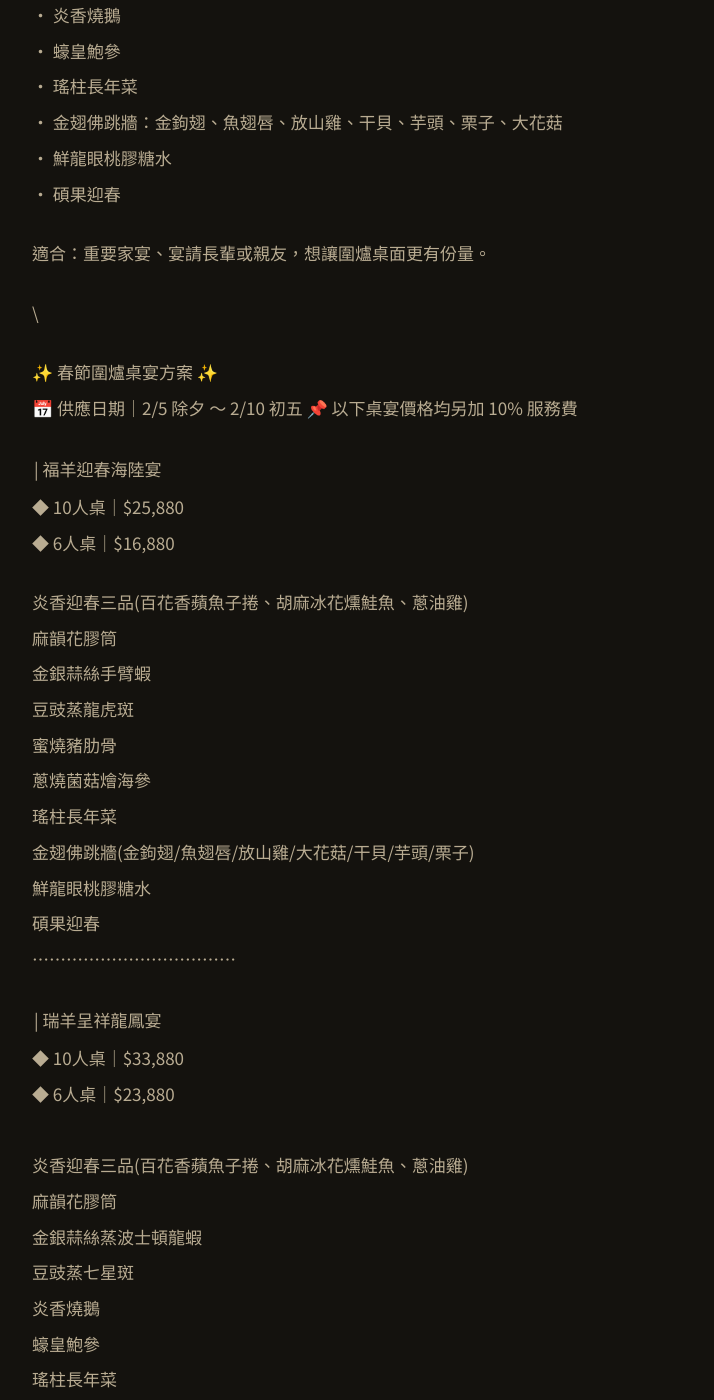
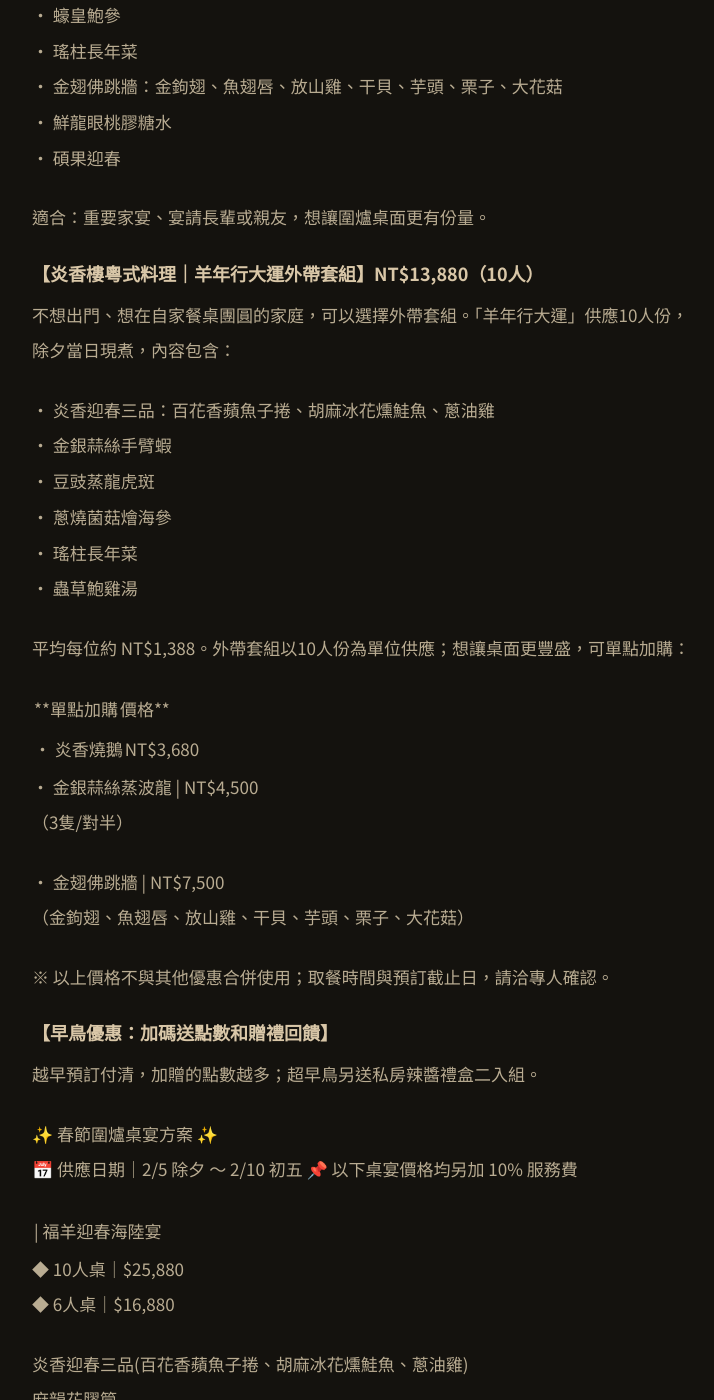
Before and after one commit to yanxianglou/yanxianglou.github.io, a Jekyll site: the page built from _news/2026-10-28-2027圍爐團圓・春節桌宴方案.md, in a window 1280 px wide and 1400 px high, scrolled down 3632 px. Shown: the whole window, without its empty margins (276-990 px from the left). Built offline with Jekyll 4.4.1, drawn with Linux system fonts in a browser that asks for light colours.

Commit message:
Update 最新消息 “2026-10-28-2027圍爐團圓・春節桌宴方案”

```diff
--- a/_news/2026-10-28-2027圍爐團圓・春節桌宴方案.md
+++ b/_news/2026-10-28-2027圍爐團圓・春節桌宴方案.md
@@ -121,7 +120,36 @@ images: []
 
 
 
-\
+### 【炎香樓粵式料理｜羊年行大運外帶套組】NT$13,880（10人）
+
+不想出門、想在自家餐桌團圓的家庭，可以選擇外帶套組。「羊年行大運」供應10人份，除夕當日現煮，內容包含：
+
+• 炎香迎春三品：百花香蘋魚子捲、胡麻冰花燻鮭魚、蔥油雞\
+• 金銀蒜絲手臂蝦\
+• 豆豉蒸龍虎斑\
+• 蔥燒菌菇燴海參\
+• 瑤柱長年菜\
+• 蟲草鮑雞湯
+
+平均每位約 NT$1,388。外帶套組以10人份為單位供應；想讓桌面更豐盛，可單點加購：
+
+**單點加購 | 價格**
+
+• 炎香燒鵝 | NT$3,680
+
+• 金銀蒜絲蒸波龍 | NT$4,500\
+（3隻/對半）
+
+• 金翅佛跳牆 | NT$7,500\
+（金鉤翅、魚翅唇、放山雞、干貝、芋頭、栗子、大花菇）
+
+※ 以上價格不與其他優惠合併使用；取餐時間與預訂截止日，請洽專人確認。
+
+### 【早鳥優惠：加碼送點數和贈禮回饋】
+
+越早預訂付清，加贈的點數越多；超早鳥另送私房辣醬禮盒二入組。
+
+
 
 ✨ 春節圍爐桌宴方案 ✨\
 📅 供應日期｜2/5 除夕 ～ 2/10 初五
```
Also changed, not shown: other parts of _news/2026-10-28-2027圍爐團圓・春節桌宴方案.md (+0 -1 lines).
